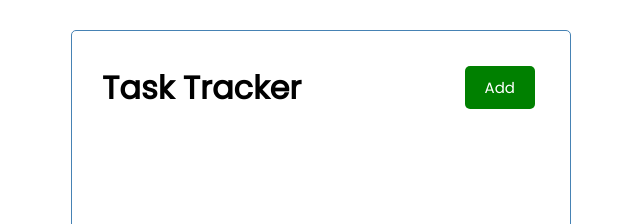
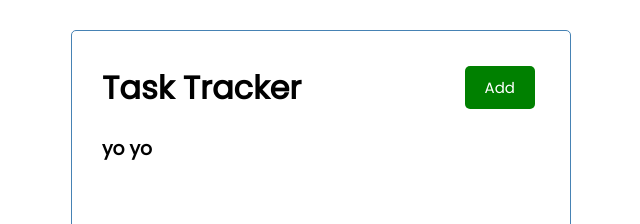
Before and after one commit to madhuneupane/react-task-tracker, a React (Create React App) app: page / in a window 1280 px wide. Shown: the top 224 px of the page, without its empty margins (319-959 px from the left). Built offline with nearby package versions, Linux system fonts and the light colour scheme.

Commit message:
feat: iterate through tasks

```diff
--- a/src/App.js
+++ b/src/App.js
@@ -1,8 +1,10 @@
 import Header from "./components/Header";
+import Tasks from "./components/Tasks";
 function App() {
   return (
     <div className="container">
       <Header title="Task Tracker"></Header>
+      <Tasks />
     </div>
   );
 }
--- a/src/components/Tasks.js
+++ b/src/components/Tasks.js
@@ -1,5 +1,21 @@
+import { useState } from "react";
+
 function Tasks() {
-  return <div></div>;
+  const [tasks, setTasks] = useState([
+    {
+      id: 1,
+      text: "yo yo",
+      day: "April 20 1996",
+      reminder: false,
+    },
+  ]);
+  return (
+    <>
+      {tasks.map((task) => (
+        <h3 key={task.id}>{task.text}</h3>
+      ))}
+    </>
+  );
 }
 
 export default Tasks;
```
